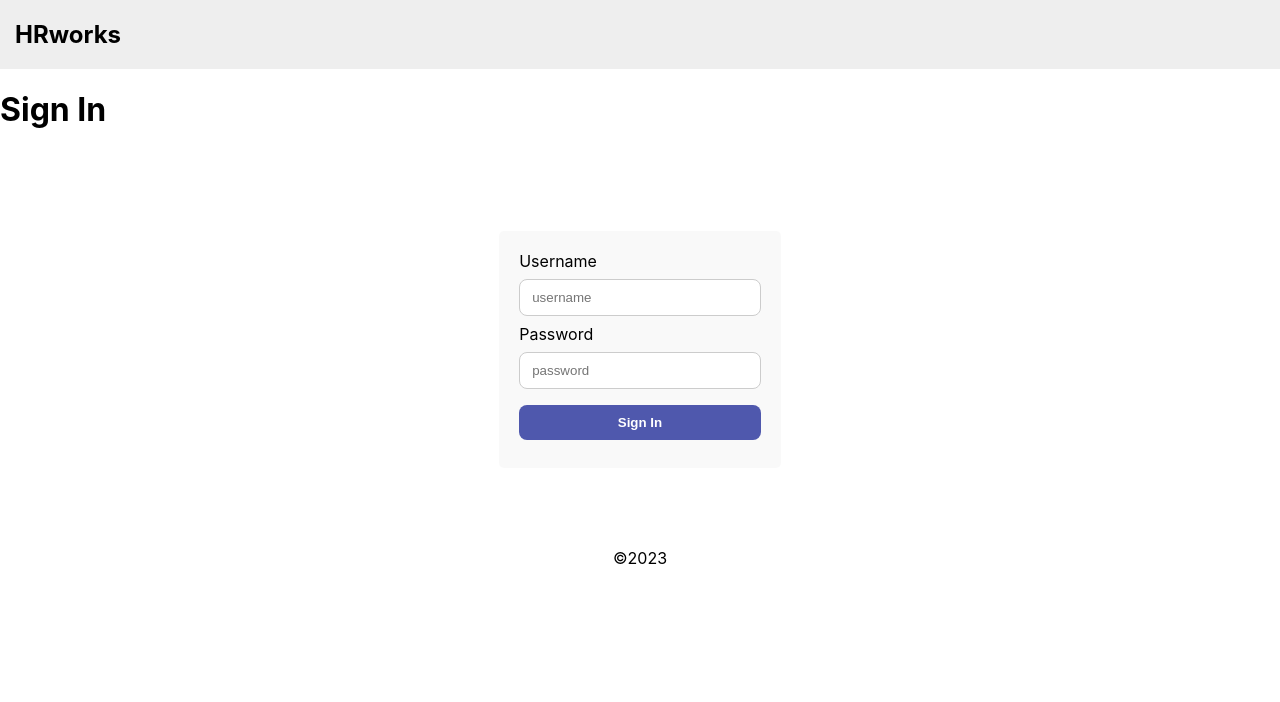
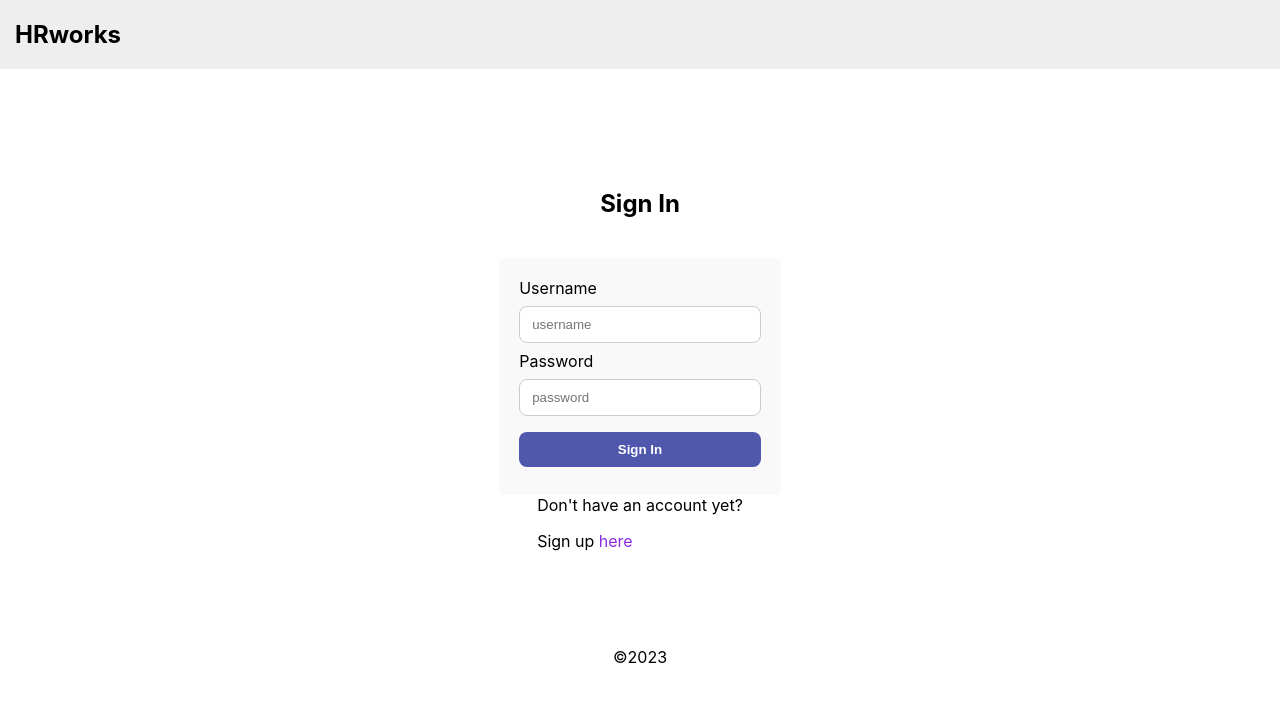
Before and after one commit to Edona94/capstone-project, a React (Create React App) app in the folder frontend/: page /sign-in in a window 1280 px wide. Shown: the top 702 px of the page. Built offline with nearby package versions, Linux system fonts and the light colour scheme; no server answers.

Commit message:
Improve styling

```diff
--- a/frontend/src/component/SignInPage.tsx
+++ b/frontend/src/component/SignInPage.tsx
@@ -1,13 +1,19 @@
 import SignForm from "./SignForm";
 import Layout from "./Layout";
+import '../styling/SignForm.css'
+import {Link} from "react-router-dom";
 
 export default function SignInPage() {
 
     return (
         <Layout>
-            <h1>Sign In</h1>
             <div style={{padding: "5rem 0"}}>
+                <h2 className={"sign-in-h2"}>Sign In</h2>
                 <SignForm action={"sign-in"}/>
+                <div className={"sign-in-div"}>
+                    Don't have an account yet?<br/>
+                    <p>Sign up <Link to={"/sign-up"}>here</Link></p>
+                </div>
             </div>
         </Layout>
     );
--- a/frontend/src/component/SignUpPage.tsx
+++ b/frontend/src/component/SignUpPage.tsx
@@ -6,6 +6,7 @@ export default function SignUpPage() {
     return (
         <Layout>
             <div style={{padding: "5rem 0"}}>
+                <h2 className={"sign-in-h2"}>Sign Up</h2>
                 <SignForm action={"sign-up"}/>
             </div>
         </Layout>
--- a/frontend/src/styling/SignForm.css
+++ b/frontend/src/styling/SignForm.css
@@ -7,6 +7,19 @@
     border-radius: 8px;
     box-sizing: border-box;
     background-color: white;
+}
+.sign-in-h2{
+    justify-content: center;
+    display: flex;
+    padding: 20px;
+}
+.sign-in-div {
+    justify-content: center;
+    display:grid;
+}
+.sign-in-div a{
+    text-decoration: none;
+    color: blueviolet;
 }
 
 .signup-form :focus-visible {
```
